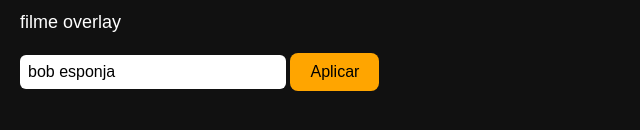
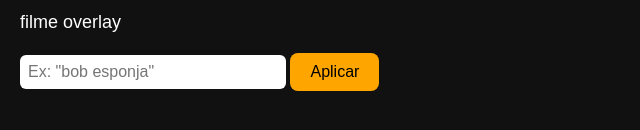
Before and after one commit to luyan-tamec/vakinha, a plain HTML site: page painel.html in a window 1280 px wide. Shown: the part 316-446 px from the top of the page, 0-640 px from the left. Drawn offline with Linux system fonts and the light colour scheme.

Commit message:
Update painel.html

```diff
--- a/painel.html
+++ b/painel.html
@@ -63,7 +63,7 @@
     document.getElementById("meta").value = localStorage.getItem("vaquinha_meta") || 100;
     document.getElementById("atual").value = localStorage.getItem("vaquinha_atual") || 0;
     document.getElementById("serie").value = localStorage.getItem("vaquinha_serie") || "";
-    document.getElementById("filme").value = localStorage.getItem("vaquinha_filme") || "bob esponja";
+    document.getElementById("filme").value = localStorage.getItem("vaquinha_filme") || "";
 
     function atualizar() {
       const meta = document.getElementById('meta').value;
@@ -83,4 +83,5 @@
   <script src="tmi-vaquinha.js"></script>
 </body>
 
+
 </html>
```
